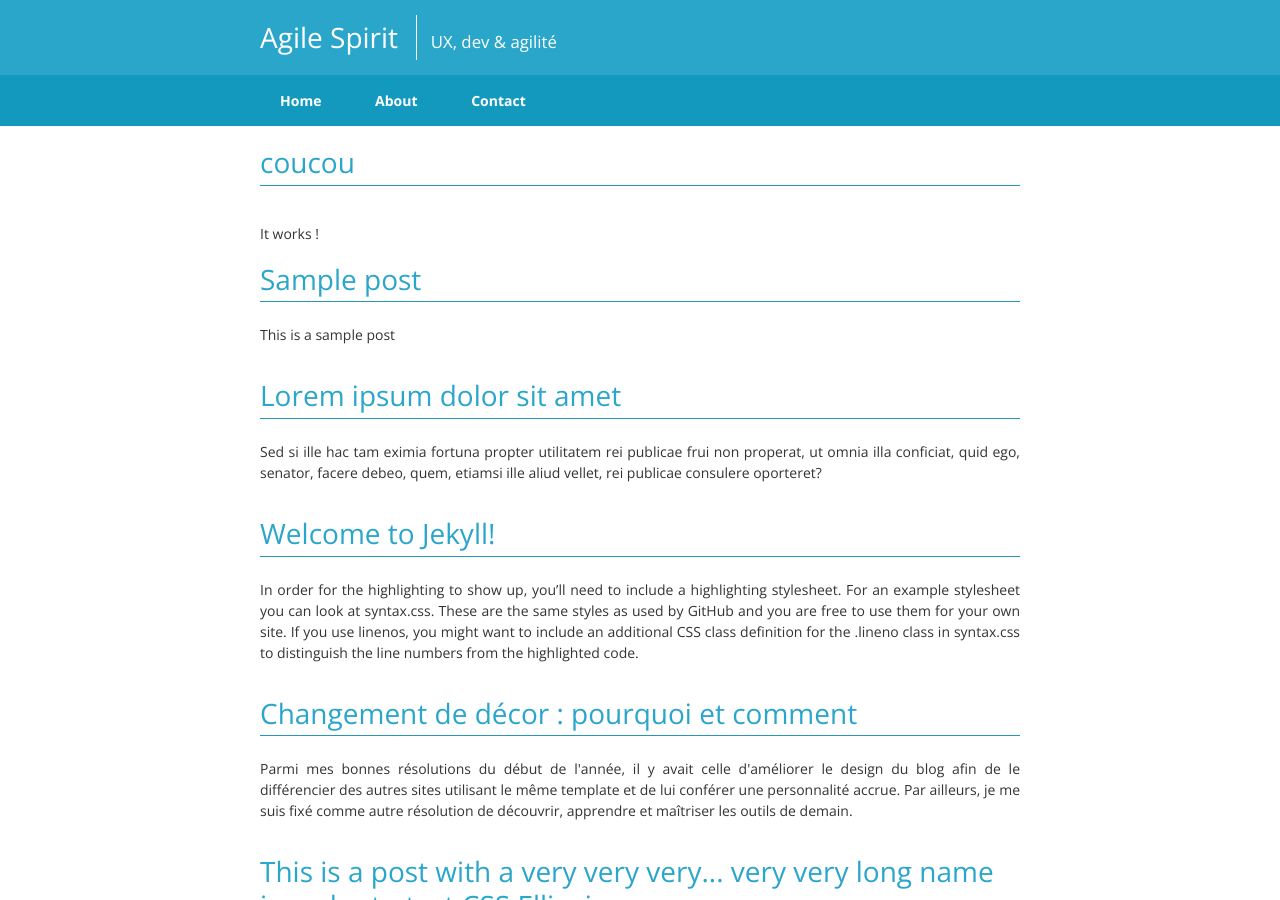
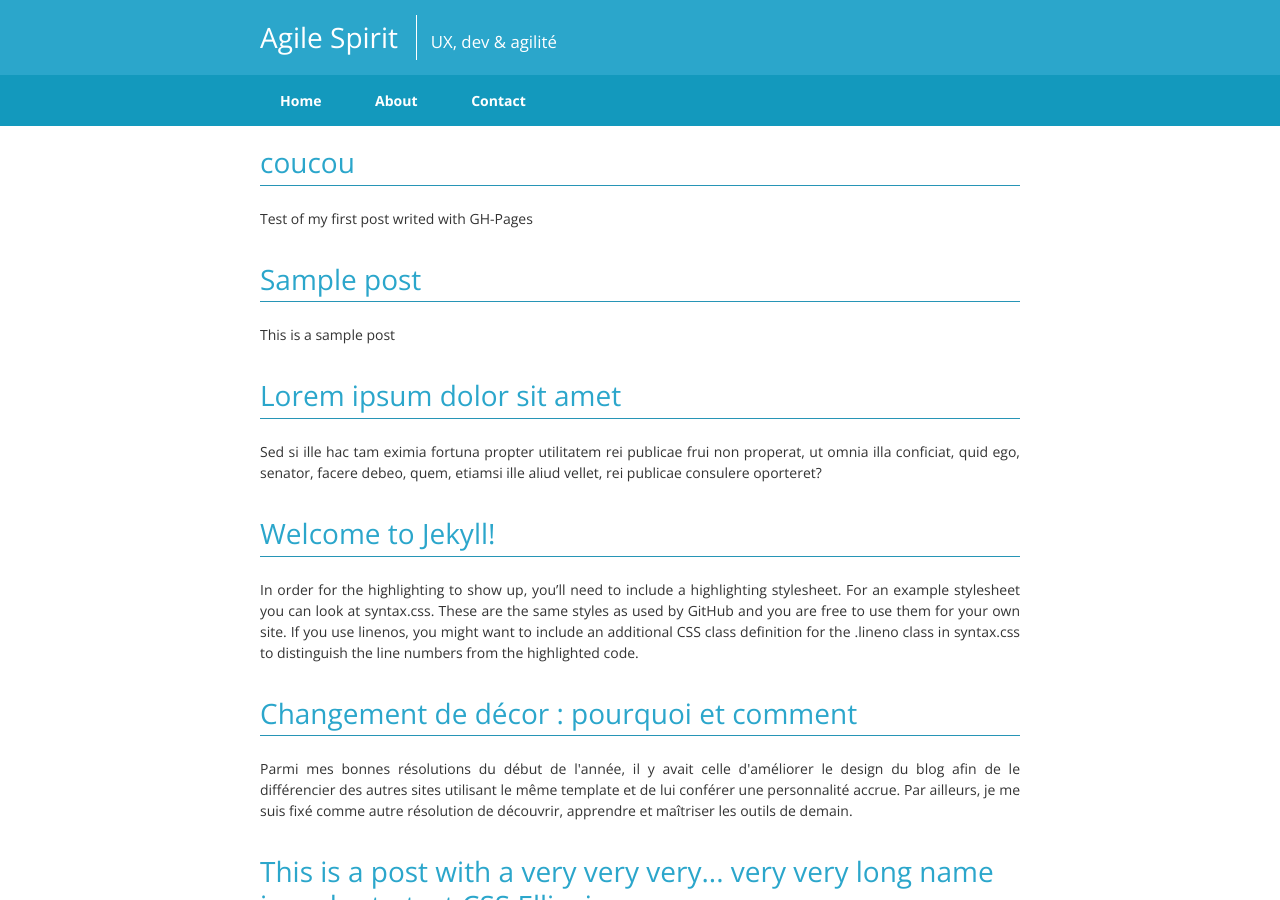
Before and after one commit to AgileSpirit/agilespirit.github.io, a Jekyll site: the page built from index.html, in a window 1280 px wide and 900 px high. Built offline with Jekyll 4.4.1, drawn with Linux system fonts in a browser that asks for light colours; Markdown is read by kramdown in place of the engine named in the settings.

Commit message:
Update 2014-05-23-GH-Pages-test.markdown

```diff
--- a/_posts/2014-05-23-GH-Pages-test.markdown
+++ b/_posts/2014-05-23-GH-Pages-test.markdown
@@ -1,5 +1,6 @@
 ---
 layout: post
 title: coucou
+excerpt: Test of my first post writed with GH-Pages
 ---
 It works !
```
